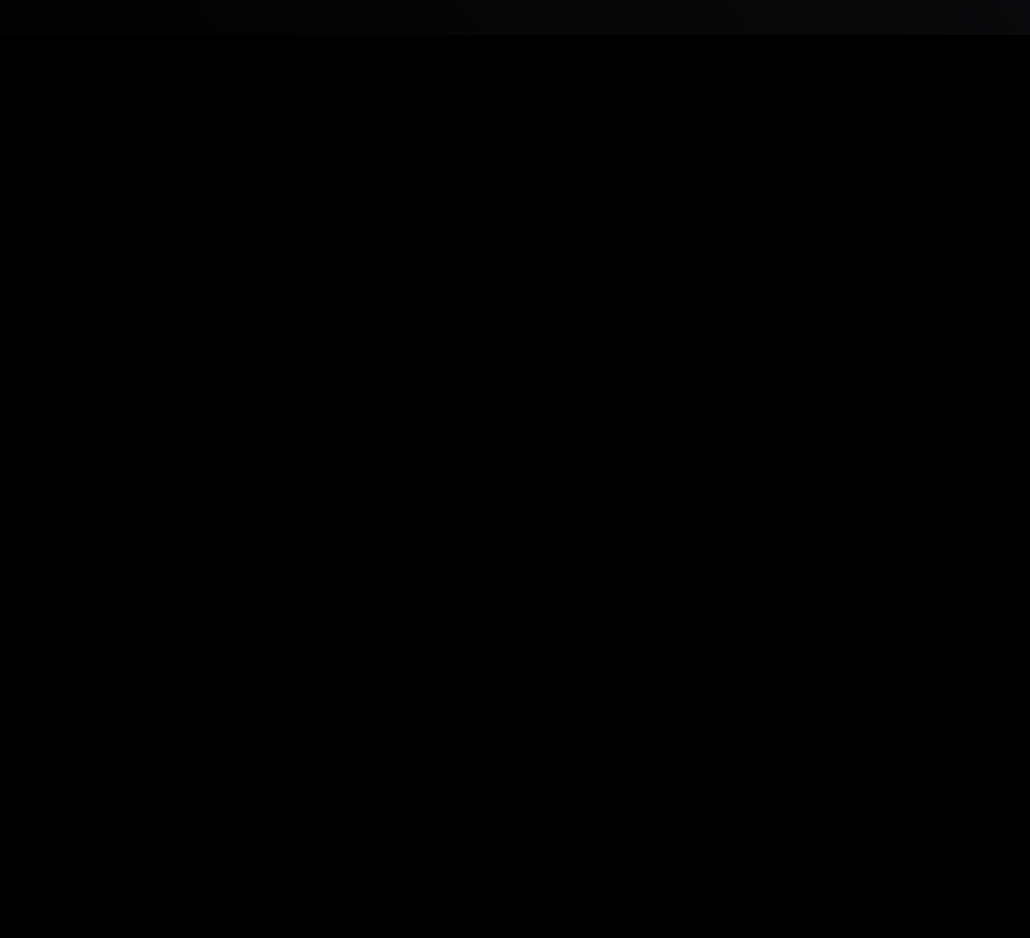
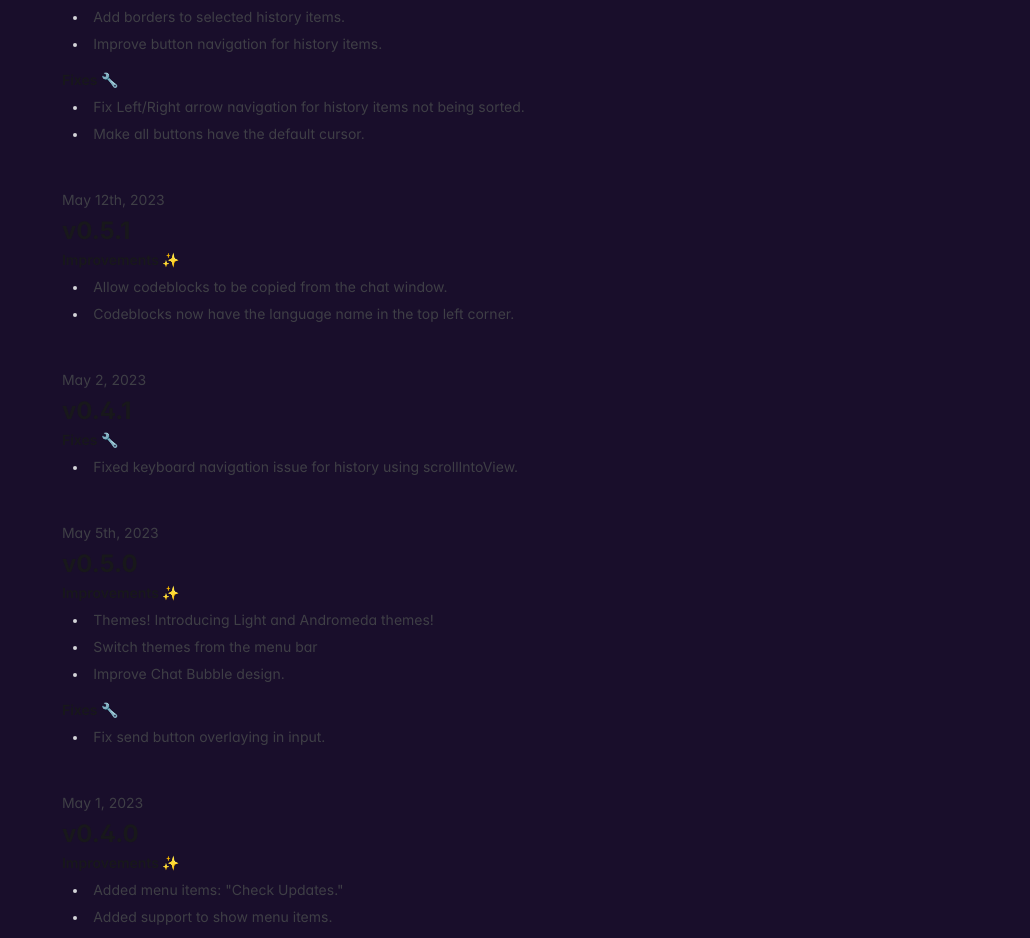
Before and after one commit to rajatkulkarni95/yack.fyi, a Next.js app: page /changelog in a window 1280 px wide. Shown: the part 1554-2492 px from the top of the page, without its empty margins (250-1280 px from the left). Before the commit the page ends 1589 px from the top, so only its background shows below. Built offline with nearby package versions, Linux system fonts and the light colour scheme; a web font is replaced by a local one.

Commit message:
more entries

```diff
--- a/src/pages/_app.tsx
+++ b/src/pages/_app.tsx
@@ -7,14 +7,9 @@ import { LogoLarge } from '~/svg'
 
 export default function App({ Component, pageProps }: AppProps) {
   return (
-    <main
-      className={`flex min-h-screen flex-col px-4 md:px-8 py-4 xl:py-8 bg-gradient-to-b xl:bg-gradient-to-bl from-violet-950 via-zinc-950 to-black`}
-    >
-      <div className="flex items-center justify-between">
-        <LogoLarge className="w-20 xl:w-24 text-white" />
-      </div>
+    <React.Fragment>
       <DefaultSeo {...defaultSEO} />
       <Component {...pageProps} />
-    </main>
+    </React.Fragment>
   )
 }
--- a/src/pages/changelog.mdx
+++ b/src/pages/changelog.mdx
@@ -1,7 +1,15 @@
 import { DownloadLink } from "~/components/Button";
 import { DownloadIcon, LogoLarge, RightArrow } from "~/svg";
 
-<div className='prose dark:prose-invert prose-zinc w-full mx-auto mt-16 text-center'>
+
+<main className={`flex min-h-screen flex-col px-4 md:px-8 py-4 xl:py-8 bg-[rgb(25,14,43)]`}>
+  <section className="w-full xl:w-5/6 2xl:w-3/4 flex flex-col mx-auto">
+     <div className="flex items-center justify-between">
+        <LogoLarge className="w-20 xl:w-24 text-white" />
+      </div>
+  </section>
+
+  <div className='prose dark:prose-invert prose-zinc w-screen  mx-auto mt-16 text-center'>
 
 # Changelog
 
@@ -16,7 +24,6 @@ May 31st, 2023
 **Improvements ✨**
 
 - Better Error messaging for when the API fails.
-
 - If for some reason the API key is invalid when on the chat screen, show the relevant error message and navigate the user back to Token Registration to input the correct API key
 
 <br />
@@ -27,15 +34,12 @@ May 29th 2023
 **Improvements ✨**
 
 - Added support for draggable windows.
-
 - Added support for resizing windows. Both window size and position is saved locally, and restored when you relaunch the app.
-
 - Reduced app update check interval from 60 mins to 15 mins.
 
 **Fixes 🔧**
 
 - `Check Updates` button now correctly fires an emit to check for an update
-
 - Reworked prompt submission to be done on plain `Enter` instead of `Cmd + Enter`. `Shift + Enter` is still supported to add break lines in the input box.
 
 <br />
@@ -47,8 +51,6 @@ May 23rd 2023
 
 - Disable clicking on New Chat, or pressing `Cmd + N` if a stream is ongoing (Since it results in incomplete chats, and breaks responses)
 
-  {/* - Disable clicking on New Chat, or pressing `Cmd + N` if a stream is ongoing (Since it results in incomplete chats, and breaks responses) */}
-
 <br />
 May 20th 2023
 
@@ -57,11 +59,8 @@ May 20th 2023
 **Improvements ✨**
 
 - You can now delete historical chats using `Cmd + Backspace` by highlighting the chat title in the history page.
-
 - Add an info message when the stream is closed abruptly.
-
 - Add keyboard shortcuts legend for the history page. (Navigation, Selection and Deletions)
-
 - Add basic note about AI inaccuracies and training data threshold.
 
 <br />
@@ -72,11 +71,150 @@ May 20th 2023
 **Improvements ✨**
 
 - Replace `showdown` with `react-markdown` for parsing markdown to HTML.
-
 - Better syntax highlighting and code block copying controls.
-
 - Increase chat bubble width size from 70% to 80% of the available screen.
-
 - Name | Place | Animal | Thing - Added support for markdown table renders. Ask the AI to give you answers in a table format, and watch Yack prettify it!
 
+<br />
+May 20th, 2023
+
+## v0.5.2
+
+**Improvements ✨**
+
+- Add borders to selected history items.
+- Improve button navigation for history items.
+
+**Fixes 🔧**
+
+- Fix Left/Right arrow navigation for history items not being sorted.
+- Make all buttons have the default cursor.
+
+<br />
+May 12th, 2023
+
+## v0.5.1
+
+**Improvements ✨**
+
+- Allow codeblocks to be copied from the chat window.
+- Codeblocks now have the language name in the top left corner.
+
+<br />
+May 2, 2023
+
+## v0.4.1
+
+**Fixes 🔧**
+
+- Fixed keyboard navigation issue for history using scrollIntoView.
+
+<br />
+May 5th, 2023
+
+## v0.5.0
+
+**Improvements ✨**
+
+- Themes! Introducing Light and Andromeda themes!
+- Switch themes from the menu bar
+- Improve Chat Bubble design.
+
+**Fixes 🔧**
+
+- Fix send button overlaying in input.
+
+<br />
+May 1, 2023
+
+## v0.4.0
+
+**Improvements ✨**
+
+- Added menu items: "Check Updates."
+- Added support to show menu items.
+
+<br />
+May 1, 2023
+
+## v0.3.3
+
+**Developer 🔎**
+
+- Changed the package name to yack.fyi.
+
+<br />
+May 1, 2023
+
+## v0.3.2
+
+**Improvements ✨**
+
+- Added tooltips and icons for prev/next buttons.
+- Added dedicated send button, keyboard shortcut (cmd+enter) to send messages and enabled keyboard navigation for scrolling.
+- Added date separators for history.
+
+**Developer 🔎**
+
+- Improved data structure for history storage.
+
+<br />
+April 28, 2023
+
+## v0.3.1
+
+**Improvements ✨**
+
+- Added support for links.
+
+**Fixes 🔧**
+
+- Reset messages on conversation change.
+
+<br />
+April 23, 2023
+
+## v0.3.0
+
+**Developer 🔎**
+
+- Added a plugin store.
+- Replaced local storage helpers with plugin-store.
+
+<br />
+April 22, 2023
+
+## v0.2.1
+
+**Developer 🔎**
+
+- Fixed version updater.
+- Added custom-sse functionality.
+
+**Fixes 🔧**
+
+- Fixed jerky scroll.
+
+<br />
+April 22, 2023
+
+## v0.2.0
+
+**Improvements ✨**
+
+- Added button to Stop Stream using `Stop Generating` or `Cmd + E`.
+
+**Fixes 🔧**
+
+- Fixed scroll.
+- Fixed header layout.
+
+**Developer 🔎**
+
+- Replaced npm package with custom hook.
+- Updated updater site.
+- Added new icon and build commands.
+- Workflow improvements.
+
 </div>
+</main>
--- a/src/pages/index.tsx
+++ b/src/pages/index.tsx
@@ -19,8 +19,13 @@ export default function Home({
   data,
 }: InferGetStaticPropsType<typeof getStaticProps>) {
   return (
-    <React.Fragment>
+    <main
+      className={`flex min-h-screen flex-col px-4 md:px-8 py-4 xl:py-8 bg-gradient-to-b xl:bg-gradient-to-bl from-violet-950 via-zinc-950 to-black`}
+    >
       <section className="w-full xl:w-5/6 2xl:w-3/4 flex flex-col mx-auto">
+        <div className="flex items-center justify-between">
+          <LogoLarge className="w-20 xl:w-24 text-white" />
+        </div>
         <div className="flex flex-col xl:flex-row items-center justify-between mt-8 xl:mt-20">
           <div className="flex flex-col items-center xl:items-start justify-start w-full xl:max-w-[640px]">
             {/* <Link href="/changelog"> */}
@@ -121,7 +126,7 @@ export default function Home({
           Rajat
         </a>
       </p>
-    </React.Fragment>
+    </main>
   )
 }
 
--- a/src/styles/globals.css
+++ b/src/styles/globals.css
@@ -11,7 +11,7 @@
 }
 
 html {
-  @apply text-slate-50 prose-h1:!my-2 prose-p:!my-0.5 prose-p:text-sm prose-p:text-left prose-hr:!my-4 prose-h2:text-left prose-h2:!my-1 prose-ul:!mt-1 prose-ul:!mb-4;
+  @apply text-slate-50 prose-h1:!my-2 prose-p:!my-0.5 prose-p:text-sm prose-p:text-left prose-li:text-sm prose-li:text-left prose-hr:!my-4 prose-h2:text-left prose-h2:!my-1 prose-ul:!mt-1 prose-ul:!mb-4;
 }
 
 ::selection {
```
